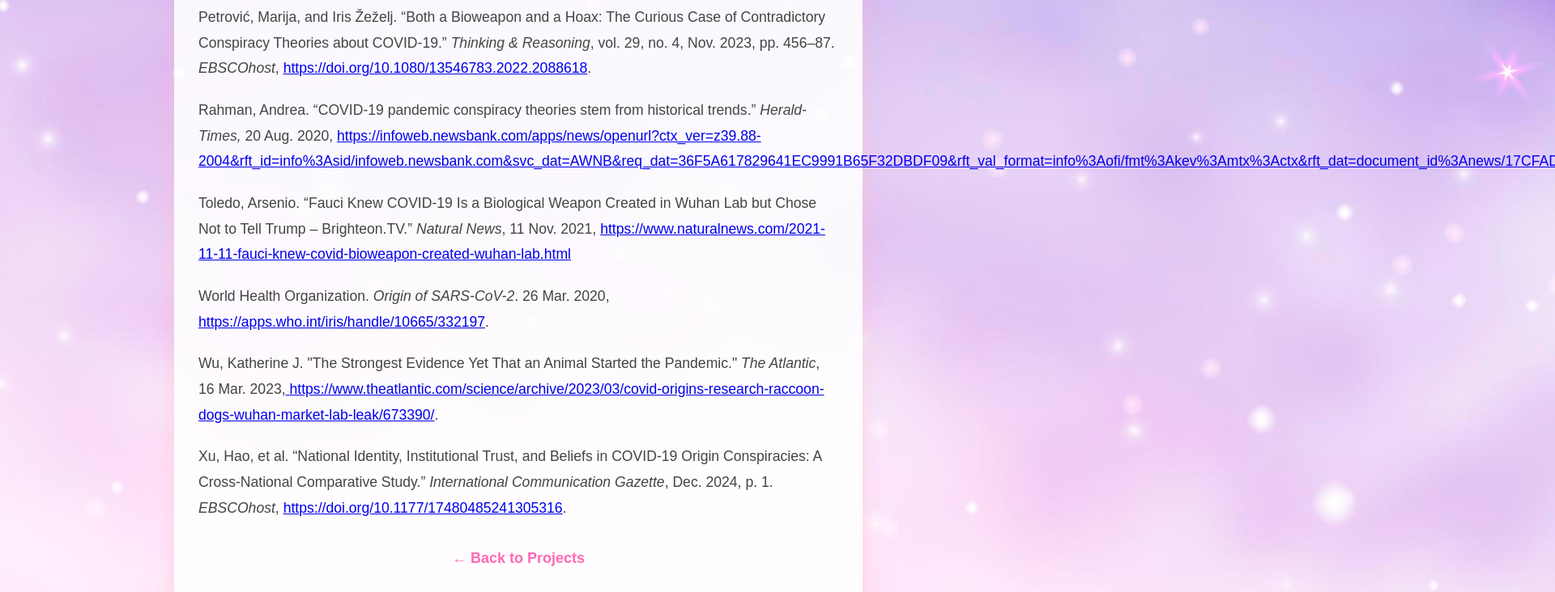
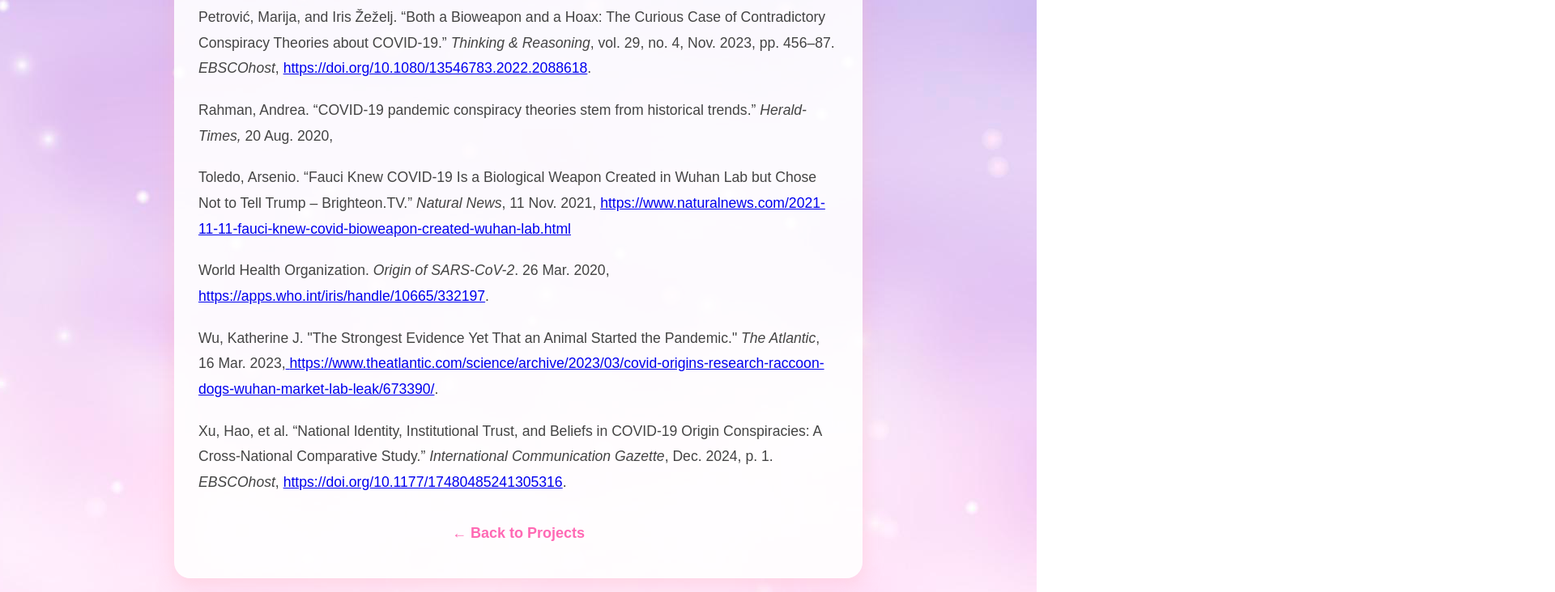
Before and after one commit to Stephnini/writingnook, a plain HTML site: page Essay.html in a window 1280 px wide. Shown: the part 4280-5012 px from the top of the page at 81% size, 1920 px wide, since content can reach past the window. Drawn offline with Linux system fonts and the light colour scheme; a web font is replaced by a local one.

Commit message:
Update Essay.html

```diff
--- a/Essay.html
+++ b/Essay.html
@@ -88,7 +88,7 @@
 <p><span style="font-weight: 400;">Latkin, Carl A., et al. &ldquo;Behavioral and Attitudinal Correlates of Trusted Sources of COVID-19 Vaccine Information in the US.&rdquo; Behavioral Sciences (2076-328X), vol. 11, no. 4, Apr. 2021, p. 56. EBSCOhost, </span><a href="https://doi.org/10.3390/bs11040056"><span style="font-weight: 400;">https://doi.org/10.3390/bs11040056</span></a><span style="font-weight: 400;">.</span></p>
 <p><span style="font-weight: 400;">Nelson, Deborah J., and Ryan McNeill. "We may never know where the COVID pandemic originated." </span><em><span style="font-weight: 400;">Reuters</span></em><span style="font-weight: 400;">, 16 May 2023,</span><a href="https://www.reuters.com/investigates/special-report/global-pandemic-bats-origins/"> <span style="font-weight: 400;">https://www.reuters.com/investigates/special-report/global-pandemic-bats-origins/</span></a><span style="font-weight: 400;">.</span></p>
 <p><span style="font-weight: 400;">Petrović, Marija, and Iris Žeželj. &ldquo;Both a Bioweapon and a Hoax: The Curious Case of Contradictory Conspiracy Theories about COVID-19.&rdquo; </span><em><span style="font-weight: 400;">Thinking &amp; Reasoning</span></em><span style="font-weight: 400;">, vol. 29, no. 4, Nov. 2023, pp. 456&ndash;87. </span><em><span style="font-weight: 400;">EBSCOhost</span></em><span style="font-weight: 400;">, </span><a href="https://doi.org/10.1080/13546783.2022.2088618"><span style="font-weight: 400;">https://doi.org/10.1080/13546783.2022.2088618</span></a><span style="font-weight: 400;">.</span></p>
-<p><span style="font-weight: 400;">Rahman, Andrea. &ldquo;COVID-19 pandemic conspiracy theories stem from historical trends.&rdquo; </span><em><span style="font-weight: 400;">Herald-Times, </span></em><span style="font-weight: 400;">20 Aug. 2020, </span><a href="https://infoweb.newsbank.com/apps/news/openurl?ctx_ver=z39.88-2004&amp;rft_id=info%3Asid/infoweb.newsbank.com&amp;svc_dat=AWNB&amp;req_dat=36F5A617829641EC9991B65F32DBDF09&amp;rft_val_format=info%3Aofi/fmt%3Akev%3Amtx%3Actx&amp;rft_dat=document_id%3Anews/17CFAD048B308468"><span style="font-weight: 400;">https://infoweb.newsbank.com/apps/news/openurl?ctx_ver=z39.88-2004&amp;rft_id=info%3Asid/infoweb.newsbank.com&amp;svc_dat=AWNB&amp;req_dat=36F5A617829641EC9991B65F32DBDF09&amp;rft_val_format=info%3Aofi/fmt%3Akev%3Amtx%3Actx&amp;rft_dat=document_id%3Anews/17CFAD048B308468</span></a></p>
+<p><span style="font-weight: 400;">Rahman, Andrea. &ldquo;COVID-19 pandemic conspiracy theories stem from historical trends.&rdquo; </span><em><span style="font-weight: 400;">Herald-Times, </span></em><span style="font-weight: 400;">20 Aug. 2020,
 <p><span style="font-weight: 400;">Toledo, Arsenio. &ldquo;Fauci Knew COVID-19 Is a Biological Weapon Created in Wuhan Lab but Chose Not to Tell Trump &ndash; Brighteon.TV.&rdquo; </span><em><span style="font-weight: 400;">Natural News</span></em><span style="font-weight: 400;">, 11 Nov. 2021, </span><a href="https://web.archive.org/web/20241211031552/https://www.naturalnews.com/2021-11-11-fauci-knew-covid-bioweapon-created-wuhan-lab.html"><span style="font-weight: 400;">https://www.naturalnews.com/2021-11-11-fauci-knew-covid-bioweapon-created-wuhan-lab.html</span></a></p>
 <p><span style="font-weight: 400;">World Health Organization. </span><em><span style="font-weight: 400;">Origin of SARS-CoV-2</span></em><span style="font-weight: 400;">. 26 Mar. 2020,</span><a href="https://apps.who.int/iris/handle/10665/332197"> <span style="font-weight: 400;">https://apps.who.int/iris/handle/10665/332197</span></a><span style="font-weight: 400;">.</span></p>
 <p><span style="font-weight: 400;">Wu, Katherine J. "The Strongest Evidence Yet That an Animal Started the Pandemic." </span><em><span style="font-weight: 400;">The Atlantic</span></em><span style="font-weight: 400;">, 16 Mar. 2023,</span><a href="https://www.theatlantic.com/science/archive/2023/03/covid-origins-research-raccoon-dogs-wuhan-market-lab-leak/673390/"> <span style="font-weight: 400;">https://www.theatlantic.com/science/archive/2023/03/covid-origins-research-raccoon-dogs-wuhan-market-lab-leak/673390/</span></a><span style="font-weight: 400;">.</span></p>
```
